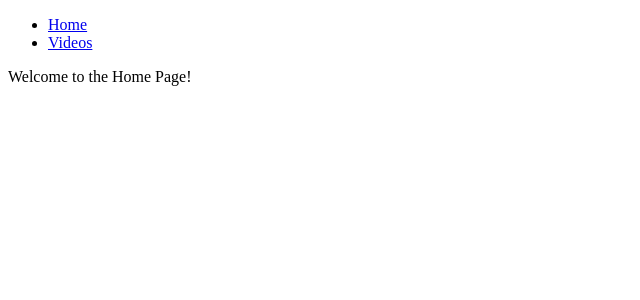
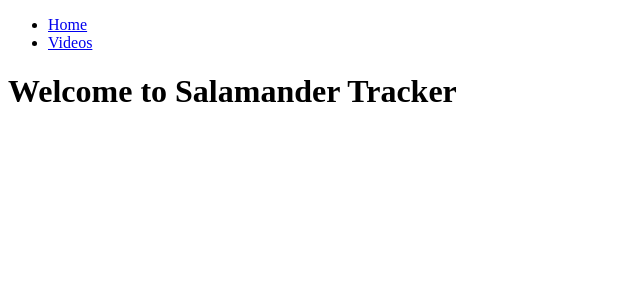
Before and after one commit to TiaMarieG/salamander-tracker, a Next.js app: page / in a window 1280 px wide. Shown: the top 300 px of the page, without its empty margins (0-640 px from the left). Built offline with nearby package versions, Linux system fonts and the light colour scheme.

Commit message:
Updated greeting to reflect the website purpose

```diff
--- a/src/app/page.jsx
+++ b/src/app/page.jsx
@@ -1,9 +1,3 @@
-//Creating a home page
-
-export default function Home() {
-  return (
-    <div>
-      Welcome to the Home Page!
-    </div>
-  );
+export default function HomePage() {
+   return <h1>Welcome to Salamander Tracker</h1>;
 }
```
